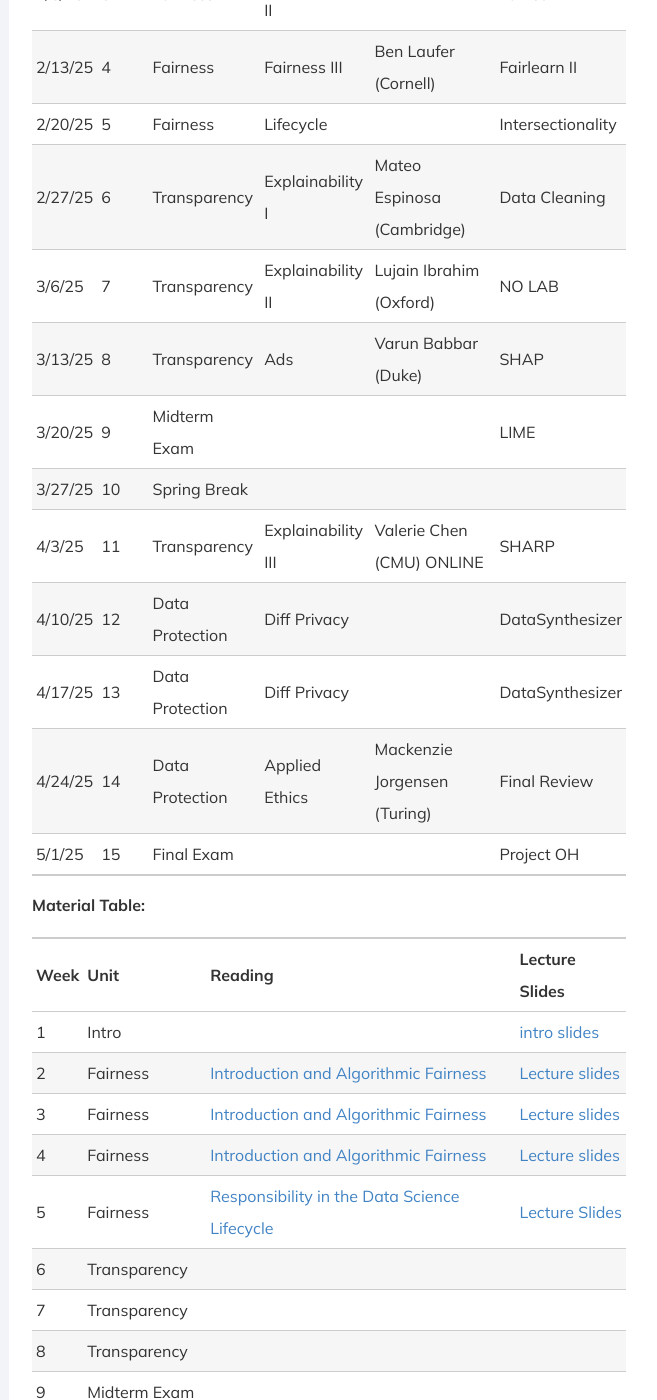
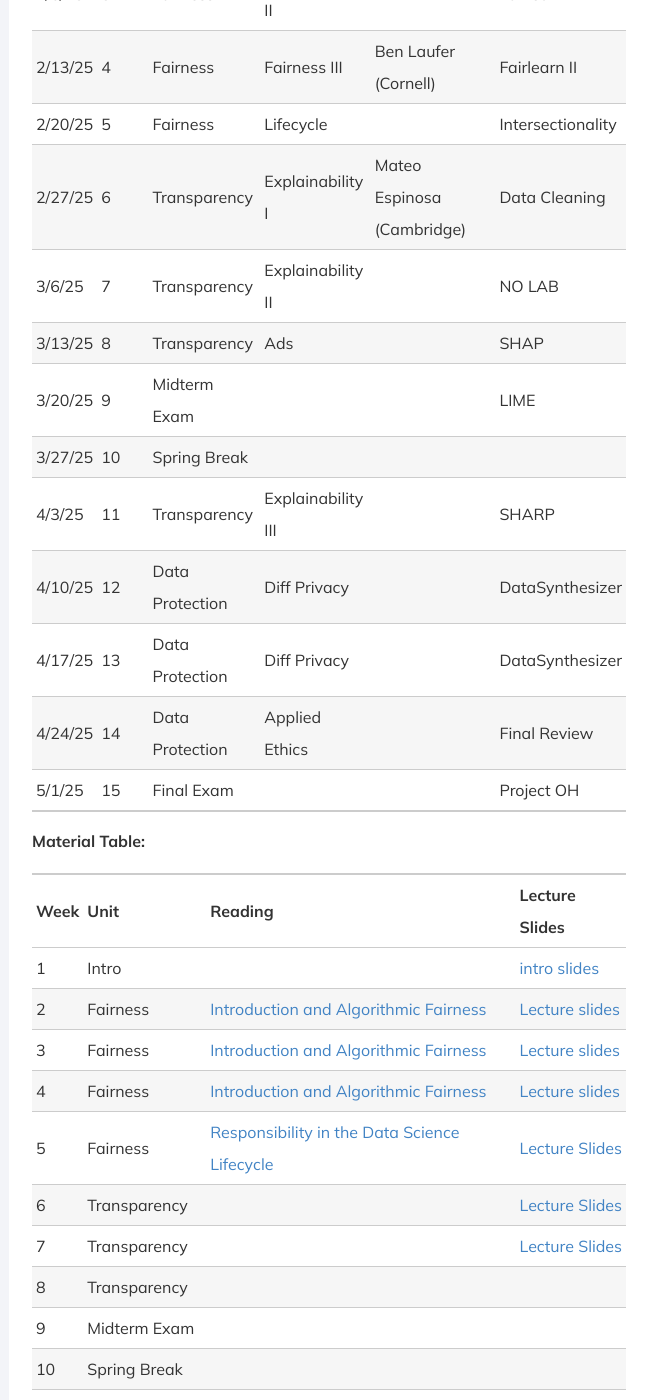
Before and after one commit to DataResponsibly/rds25, a Jekyll site: the page built from modules/ds_ua_202/_posts/2000-01-01-DS-UA-202.md, in a window 1280 px wide and 1400 px high, scrolled down 527 px. Shown: the whole window, without its empty margins (311-968 px from the left). Built offline with Jekyll 4.4.1, drawn with Linux system fonts in a browser that asks for light colours; nearby versions of some CDN libraries.

Commit message:
updated lecture slides DS_UA_202

```diff
--- a/modules/ds_ua_202/_posts/2000-01-01-DS-UA-202.md
+++ b/modules/ds_ua_202/_posts/2000-01-01-DS-UA-202.md
@@ -16,14 +16,14 @@
 | 2/13/25    | 4    | Fairness        | Fairness III      | Ben Laufer (Cornell)      | Fairlearn II       |
 | 2/20/25    | 5    | Fairness        | Lifecycle         |                              | Intersectionality  |
 | 2/27/25    | 6    | Transparency    | Explainability I  | Mateo Espinosa (Cambridge)   | Data Cleaning      |
-| 3/6/25     | 7    | Transparency    | Explainability II | Lujain Ibrahim (Oxford)      | NO LAB             |
-| 3/13/25    | 8    | Transparency    | Ads               | Varun Babbar (Duke)                             | SHAP               |
+| 3/6/25     | 7    | Transparency    | Explainability II |       | NO LAB             |
+| 3/13/25    | 8    | Transparency    | Ads               |                            | SHAP               |
 | 3/20/25    | 9    | Midterm Exam    |                   |                              | LIME               |
 | 3/27/25    | 10   | Spring Break    |                   |                              |                    |
-| 4/3/25     | 11   | Transparency    | Explainability III| Valerie Chen (CMU) ONLINE                              | SHARP              |
+| 4/3/25     | 11   | Transparency    | Explainability III|                               | SHARP              |
 | 4/10/25    | 12   | Data Protection | Diff Privacy      |                              | DataSynthesizer    |
 | 4/17/25    | 13   | Data Protection | Diff Privacy      |                              | DataSynthesizer    |
-| 4/24/25    | 14   | Data Protection | Applied Ethics    | Mackenzie Jorgensen (Turing)                              | Final Review       |
+| 4/24/25    | 14   | Data Protection | Applied Ethics    |                              | Final Review       |
 | 5/1/25     | 15   | Final Exam      |                   |                              | Project OH         |
 
 
@@ -32,12 +32,12 @@
 | Week | Unit            | Reading | Lecture Slides |
 |------|----------------|---------|---------------|
 | 1    | Intro          |         | [intro slides](../../../assets/1_Intro_Week_1_202Spring2025.pdf) |
-| 2    | Fairness       | [Introduction and Algorithmic Fairness](../../../assets/fairness_reader_2024.pdf) | [Lecture slides](../../../assets/JC 2_3_Fairness_DS_UA_202_Spring_2025.pdf) |
-| 3    | Fairness       | [Introduction and Algorithmic Fairness](../../../assets/fairness_reader_2024.pdf) | [Lecture slides](../../../assets/JC 2_3_Fairness_DS_UA_202_Spring_2025.pdf) |
+| 2    | Fairness       | [Introduction and Algorithmic Fairness](../../../assets/fairness_reader_2024.pdf) | [Lecture slides](../../../assets/2_UB_Fairness_DS_UA_202_Spring'25.pdf) |
+| 3    | Fairness       | [Introduction and Algorithmic Fairness](../../../assets/fairness_reader_2024.pdf) | [Lecture slides](../../../assets/JC 3_Fairness-45-81_DS_UA_202_Spring'25.pdf) |
 | 4    | Fairness       | [Introduction and Algorithmic Fairness](../../../assets/fairness_reader_2024.pdf) | [Lecture slides](../../../assets/4_Fairness_DS_UA_202_Spring'25.pdf) |
 | 5    | Fairness       | [Responsibility in the Data Science Lifecycle](../../../assets/lifecycle_reader_2024_DS_UA_202_Spring'25.pdf) |[Lecture Slides](../../../assets/JC 5_6_Lifecycle_DS_UA_202.pdf)|
-| 6    | Transparency   |         | |
-| 7    | Transparency   |         | |
+| 6    | Transparency   |         |[Lecture Slides](../../../assets/6_BlackBox_DS_UA_202_UB_Spring'25.pdf) |
+| 7    | Transparency   |         |[Lecture Slides](../../../assets/6_BlackBox_DS_UA_202_UB_Spring'25.pdf) |
 | 8    | Transparency   |         | |
 | 9    | Midterm Exam   |         | |
 | 10   | Spring Break   |         | |
```
Also changed, not shown: 3 other files.
